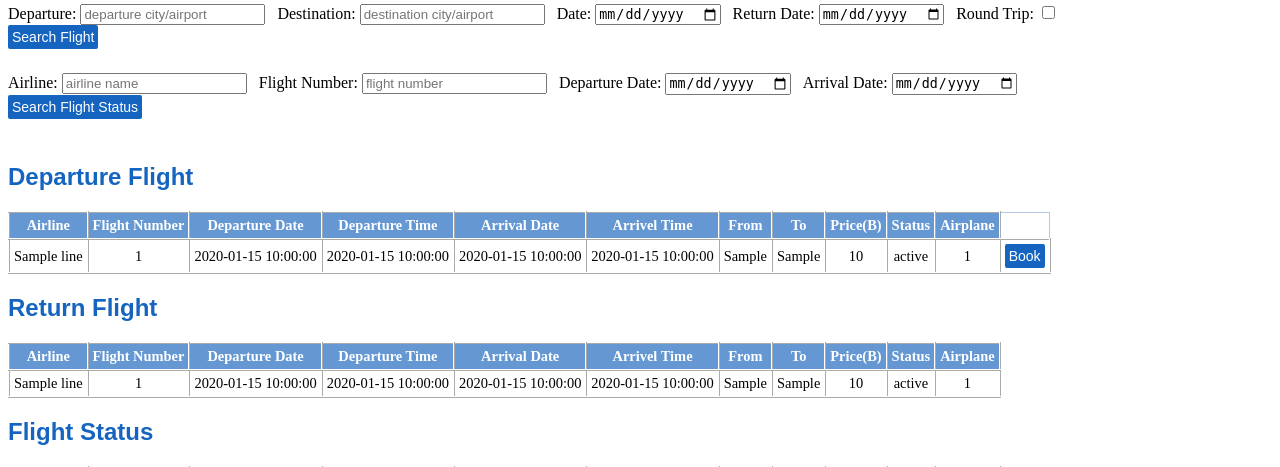
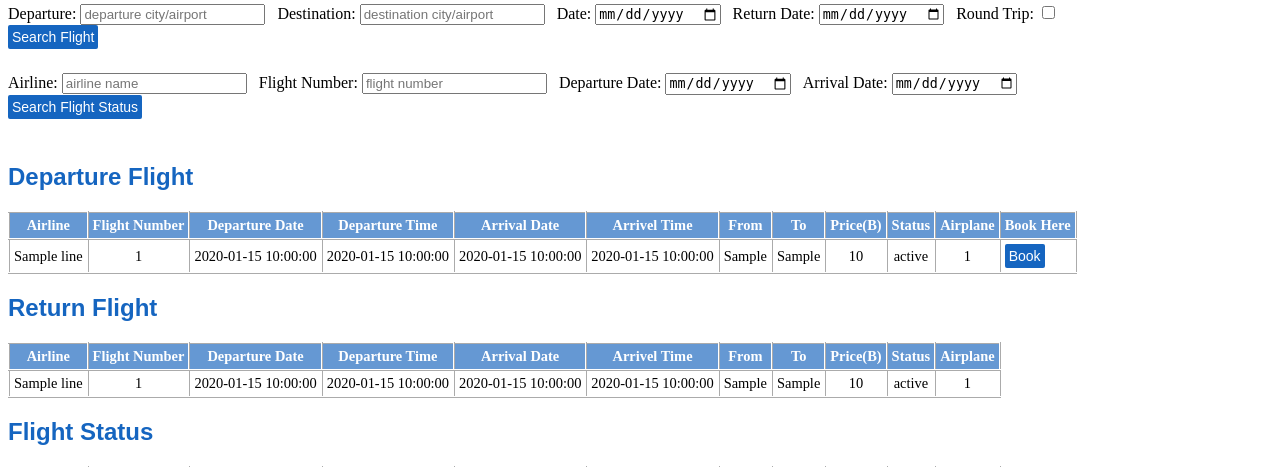
Before and after one commit to ROMEEZHOU/Flight_System_Web_Application, a Flask app: template template/customer_home.html in a window 1280 px wide. Shown: the part 202-669 px from the top of the page. Run offline with Flask 2, Linux system fonts and the light colour scheme; the template is opened without the code that fills it: most values are stand-ins (such as "Sample title", 1, 10 or a date in 2020).

Commit message:
customer searching and booking (partly)

```diff
--- a/template/customer_home.html
+++ b/template/customer_home.html
@@ -177,6 +177,7 @@
 			<th>Price(B)</th>
 			<th>Status</th>
 			<th>Airplane</th>
+            <th>Book Here</th>
 
 		{% for line in post1 %}
             <form action="/book_flight" method="POST">
```
